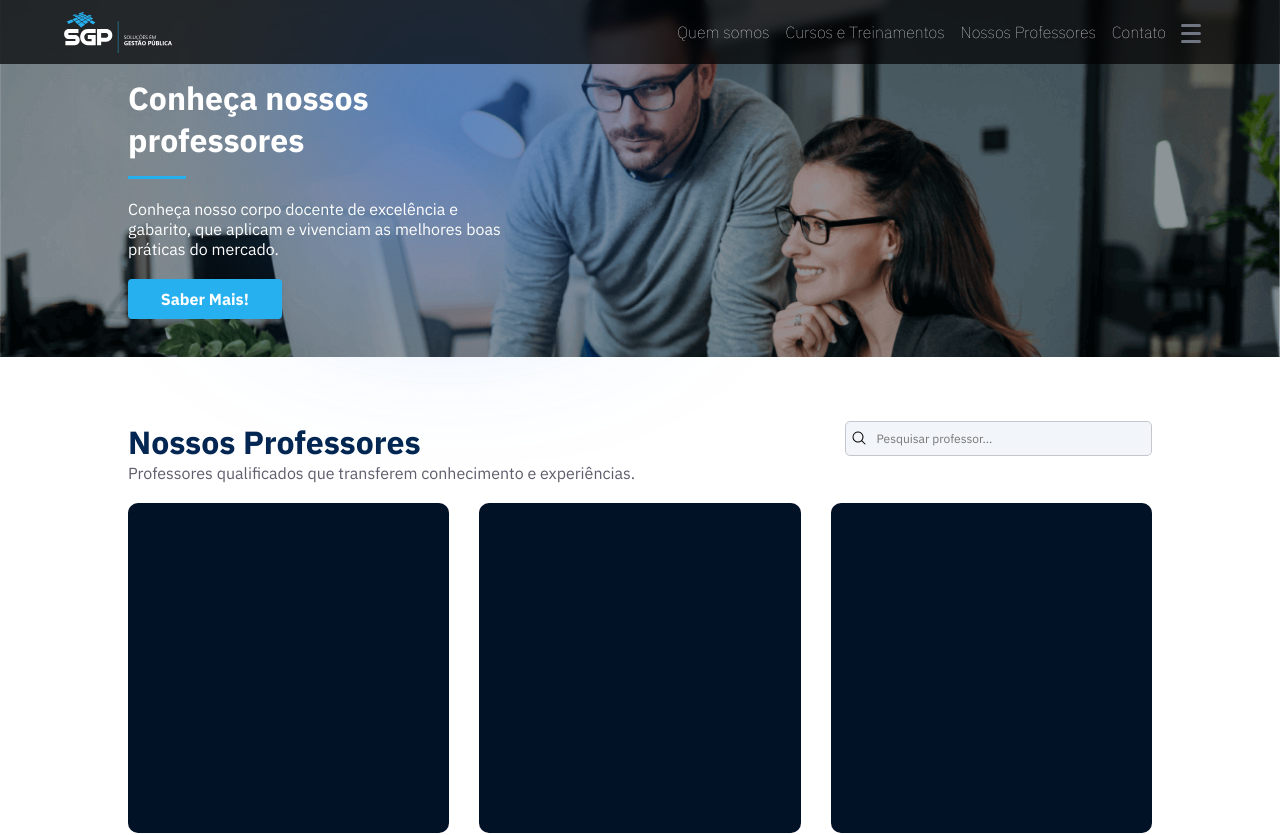
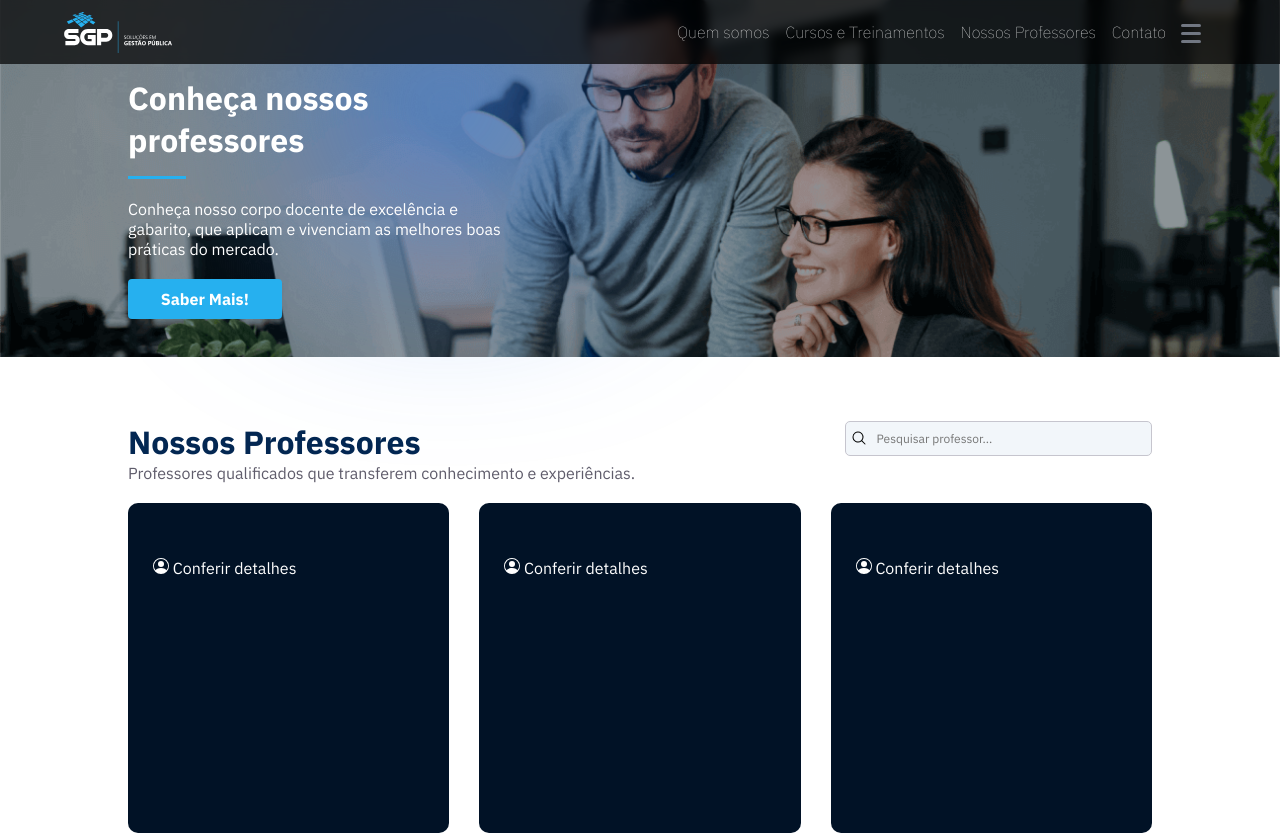
Before and after one commit to sgpgithub23/sgp, a Next.js app: page /nossos-professores in a window 1280 px wide. Shown: the top 835 px of the page. Built offline with nearby package versions, Linux system fonts and the light colour scheme.

Commit message:
feat: separa curriculo professores

```diff
--- a/components/Professores/index.tsx
+++ b/components/Professores/index.tsx
@@ -2,7 +2,7 @@ import { ProfessoresType } from '@/typings/Professores';
 import { InfosProfessor } from '@/utils/professores';
 import { Dialog, Transition } from '@headlessui/react';
 import React, { Fragment, useState } from 'react'
-import { BsArrowLeftCircle } from 'react-icons/bs';
+import { BsArrowLeftCircle, BsPersonCircle } from 'react-icons/bs';
 import { HiMagnifyingGlass } from 'react-icons/hi2'
 import Input from '../Input'
 import styles from "./Professores.module.scss"
@@ -38,9 +38,14 @@ export default function ProfessoresComponent() {
             <div className={styles.professoresTodos}>
                 {InfosProfessor.map((x) => (
                     <div className={styles.professor} onClick={() => modalState(x)}>
-                        <div role="button" >
+                        <div role="button">
 
                         </div>
+                        <p role="button">
+                    <span>
+                      <BsPersonCircle /> Conferir detalhes
+                    </span>
+                  </p>
                     </div>
                 ))}
             </div>
@@ -57,17 +62,17 @@ export default function ProfessoresComponent() {
                         <BsArrowLeftCircle/>
                         <span>Voltar para o início</span>
                       </div>
-                      {/* <Dialog.Title
+                      <Dialog.Title
                         as="h3"
                         className={styles.modalTitle}
                       >
-                        <span>Público Alvo</span>
+                        <span>{modalContent?.nome} - Currículo</span>
                       </Dialog.Title>
                       <div className={styles.contentAboveTitle}>
                         <span>
-                        {modalContent?.publicoalvo}
+                            {modalContent?.linkCurriculo}
                         </span>
-                      </div> */}
+                      </div>
                     </Dialog.Panel>
                 </div>
               </div>
```
